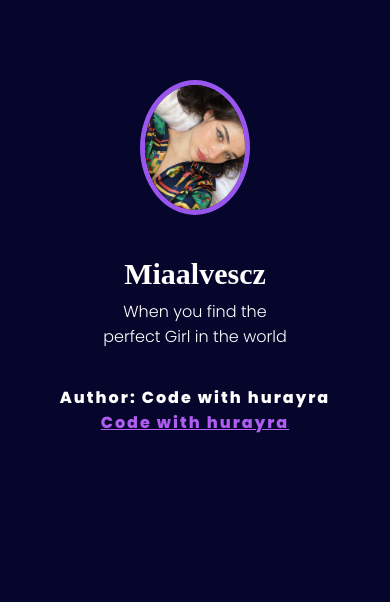
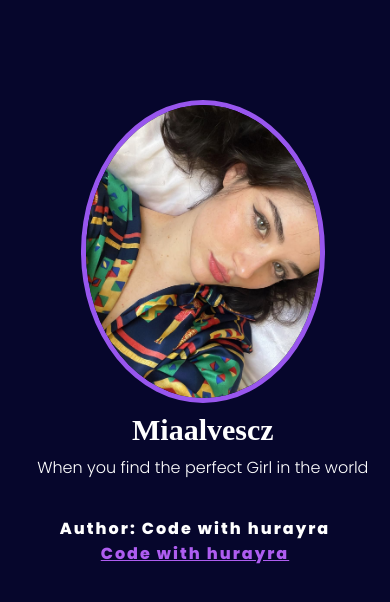
Before and after one commit to codewithhurayra/Cat-girl, a plain HTML site: page index.html in a window 390 px wide. Drawn offline with Linux system fonts and the light colour scheme.

Commit message:
Update style.css

```diff
--- a/style.css
+++ b/style.css
@@ -49,12 +49,32 @@ footer p {
   font-size: px;
 }
 
-@media screen and (max-width: 992px) {
-  .motivation-girl{
-    margin: 30px;
-    width: 100px;
-    }
+@media screen and (max-width: 786px) {
+  html {
+    font-size: 50%;
   }
+  .cute {
+    width: 100%;
+    text-align: center;
+    color: rgb(255, 255, 255);
+    margin-left: 2%;
+    margin-top: 100px;
+  }
+  .motivation-girl {
+    border: solid 5px rgb(152, 86, 238);
+    border-radius: 50%;
+    width: 60%;
+    height: 100%;
+    cursor: pointer;
+  }
+  footer p {
+    text-align: center;
+    color: white;
+    margin-top: 36px;
+    font-family: "Poppins", serif;
+    letter-spacing: 2px;
+  }
+}
 
 footer a {
   color: rgb(174, 93, 240);
```
